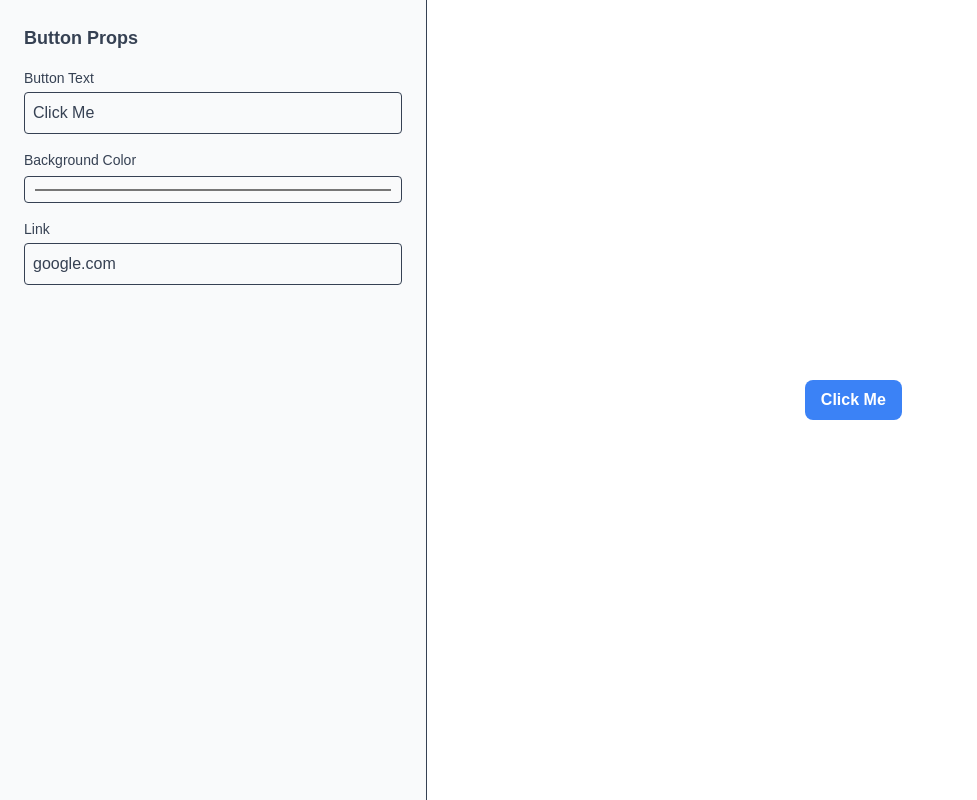
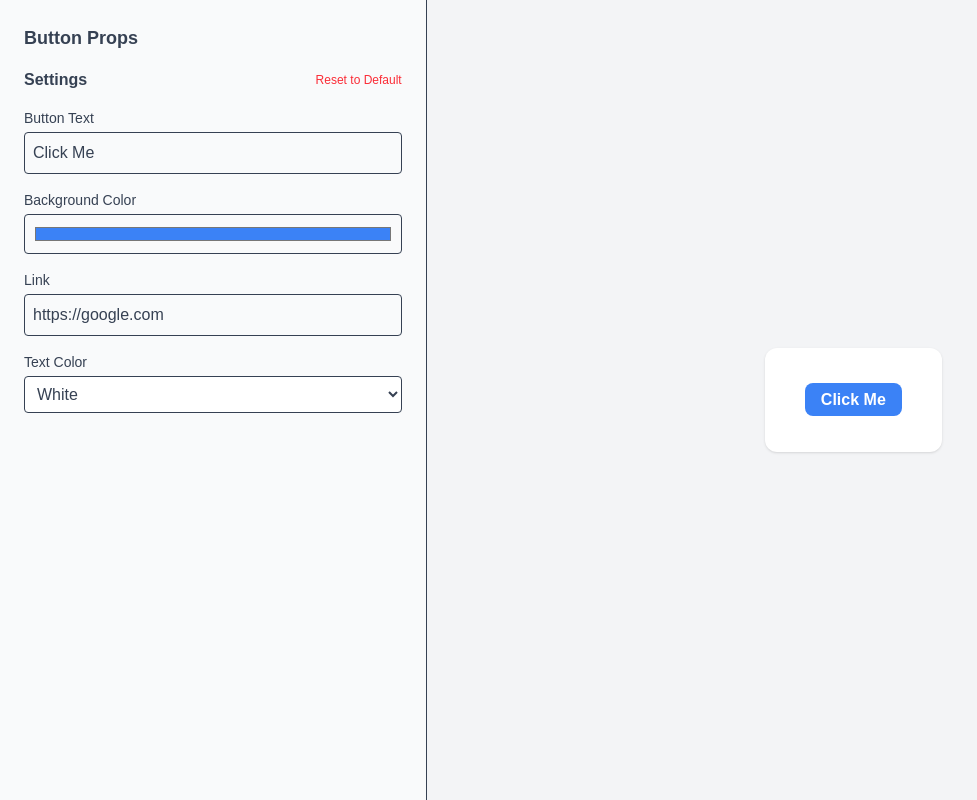
Before and after one commit to sitipolmalang/learn-next-v1, a Next.js app: page /editor in a window 1280 px wide. Shown: the whole page, without its empty margins (0-977 px from the left). Built offline with nearby package versions, Linux system fonts and the light colour scheme.

Commit message:
menambahkan read only parameter dan option text-color

```diff
--- a/app/components/editor/PropsEditor.tsx
+++ b/app/components/editor/PropsEditor.tsx
@@ -1,14 +1,16 @@
 'use client';
 
+// 1. Update Type agar mendukung 'select' dan 'options'
 export type FieldSchema = {
-    type: 'text' | 'color';
-    label: string;
+    readonly type: 'text' | 'color' | 'select'; // Tambahkan readonly
+    readonly label: string;
+    readonly defaultValue: string;
+    readonly options?: readonly { readonly value: string; readonly label: string }[];
 };
 
-
-
 interface PropsEditorProps {
-    schema: Record<string, FieldSchema>;
+    // Gunakan readonly Record agar cocok dengan 'as const'
+    schema: Readonly<Record<string, FieldSchema>>;
     value: Record<string, string>;
     onChange: (value: Record<string, string>) => void;
 }
@@ -18,18 +20,58 @@ export default function PropsEditor({
     value,
     onChange,
 }: PropsEditorProps) {
+
+    // Fungsi untuk mengembalikan semua ke default
+    const handleReset = () => {
+        const defaults: Record<string, string> = {};
+        Object.entries(schema).forEach(([key, field]) => {
+            defaults[key] = field.defaultValue;
+        });
+        onChange(defaults);
+    };
+
     return (
         <div className="space-y-4">
+            <div className="flex justify-between items-center mb-4">
+                <h3 className="font-bold text-gray-700">Settings</h3>
+                <button
+                    onClick={handleReset}
+                    className="text-xs text-red-500 hover:text-red-700 font-medium"
+                >
+                    Reset to Default
+                </button>
+            </div>
             {Object.entries(schema).map(([key, field]) => (
                 <div key={key}>
                     <label className="block text-sm font-medium mb-1">
                         {field.label}
                     </label>
 
+                    {/* 2. Kondisional: Jika tipe 'select', render tag <select> */}
+                    {field.type === 'select' ? (
+                        <select
+                            value={value[key]}
+                            className="w-full border rounded p-2 bg-white"
+                            onChange={(e) =>
+                                onChange({
+                                    ...value,
+                                    [key]: e.target.value,
+                                })
+                            }
+                        >
+                            {field.options?.map((opt) => (
+                                <option key={opt.value} value={opt.value}>
+                                    {opt.label}
+                                </option>
+                            ))}
+                        </select>
+                    ) : (
+                        /* 3. Jika bukan select, gunakan <input> biasa */
                         <input
                             type={field.type}
                             value={value[key]}
-                        className="w-full border rounded p-2"
+                            // Tambahkan h-10 jika tipe color agar terlihat lebih bagus
+                            className={`w-full border rounded p-2 ${field.type === 'color' ? 'h-10' : ''}`}
                             onChange={(e) =>
                                 onChange({
                                     ...value,
@@ -37,6 +79,7 @@ export default function PropsEditor({
                                 })
                             }
                         />
+                    )}
                 </div>
             ))}
         </div>
--- a/app/components/editor/schemas/button.schema.ts
+++ b/app/components/editor/schemas/button.schema.ts
@@ -1,17 +1,27 @@
+// button.schema.ts
 export const buttonSchema = {
     label: {
         type: 'text',
         label: 'Button Text',
-        default: 'Click Me',
+        defaultValue: 'Click Me', // Ganti 'default' jadi 'defaultValue'
     },
     color: {
         type: 'color',
         label: 'Background Color',
-        default: '#3b82f6',
+        defaultValue: '#3b82f6',
     },
     href: {
         type: 'text',
         label: 'Link',
-        default: '/',
+        defaultValue: 'https://google.com',
+    },
+    textColor: {
+        type: 'select',
+        label: 'Text Color',
+        defaultValue: '#ffffff',
+        options: [
+            { value: '#ffffff', label: 'White' },
+            { value: '#000000', label: 'Black' },
+        ],
     },
 } as const;
--- a/app/components/ui/ButtonOne.tsx
+++ b/app/components/ui/ButtonOne.tsx
@@ -1,20 +1,23 @@
+
 interface ButtonProps {
     label: string;
     href?: string;
     color?: string;
+    textColor?: string;
 }
 
 export default function ButtonOne({
     label,
     href,
+    textColor = '#ffffff',
     color = '#3b82f6',
 }: ButtonProps) {
     return (
         <a
             href={href}
             target="_blank"
-            className="px-4 py-2 rounded-lg text-white font-semibold inline-block"
-            style={{ backgroundColor: color }}
+            className="px-4 py-2 rounded-lg font-semibold inline-block` "
+            style={{ backgroundColor: color, color: textColor }}
         >
             {label}
         </a>
--- a/app/editor/page.tsx
+++ b/app/editor/page.tsx
@@ -5,25 +5,27 @@ import PropsEditor from '../components/editor/PropsEditor';
 import ButtonOne from '../components/ui/ButtonOne';
 import { buttonSchema } from '../components/editor/schemas/button.schema';
 
-
+// 1. Update tipe agar menyertakan textColor
 type ButtonProps = {
     label: string;
     color: string;
     href: string;
+    textColor: string; // Tambahkan ini
 };
 
 export default function EditorPage() {
+    // 2. Inisialisasi state dengan textColor
     const [buttonProps, setButtonProps] = useState<ButtonProps>({
         label: 'Click Me',
         color: '#3b82f6',
-        href: 'google.com',
+        href: 'https://google.com',
+        textColor: '#ffffff', // Default putih
     });
 
     return (
         <div className="flex h-screen">
-            <aside className="w-1/3 p-6 border-r bg-gray-50 text-gray-700">
+            <aside className="w-1/3 p-6 border-r bg-gray-50 text-gray-700 overflow-y-auto">
                 <h2 className="text-lg font-bold mb-4">Button Props</h2>
-
                 <PropsEditor
                     schema={buttonSchema}
                     value={buttonProps}
@@ -33,8 +35,11 @@ export default function EditorPage() {
                 />
             </aside>
 
-            <main className="flex-1 flex items-center justify-center bg-white">
-                <ButtonOne {...buttonProps} />
+            <main className="flex-1 flex items-center justify-center bg-gray-100">
+                <div className="p-10 bg-white rounded-xl shadow-sm">
+                    {/* 3. Spread operator sekarang mengirimkan textColor ke ButtonOne */}
+                    <ButtonOne {...buttonProps} />
+                </div>
             </main>
         </div>
     );
```
Lines whose indentation alone changed are shown as unchanged.
